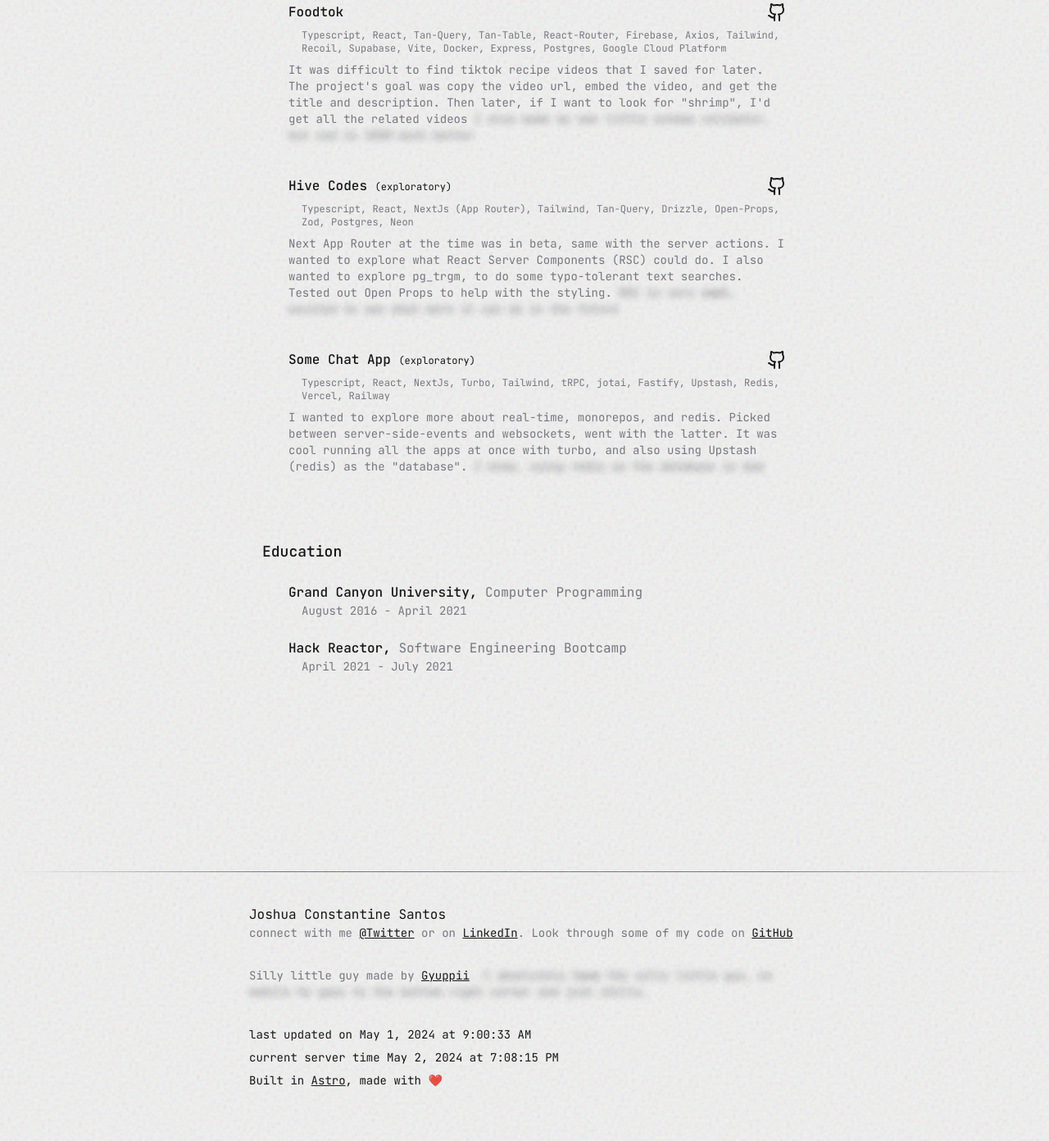
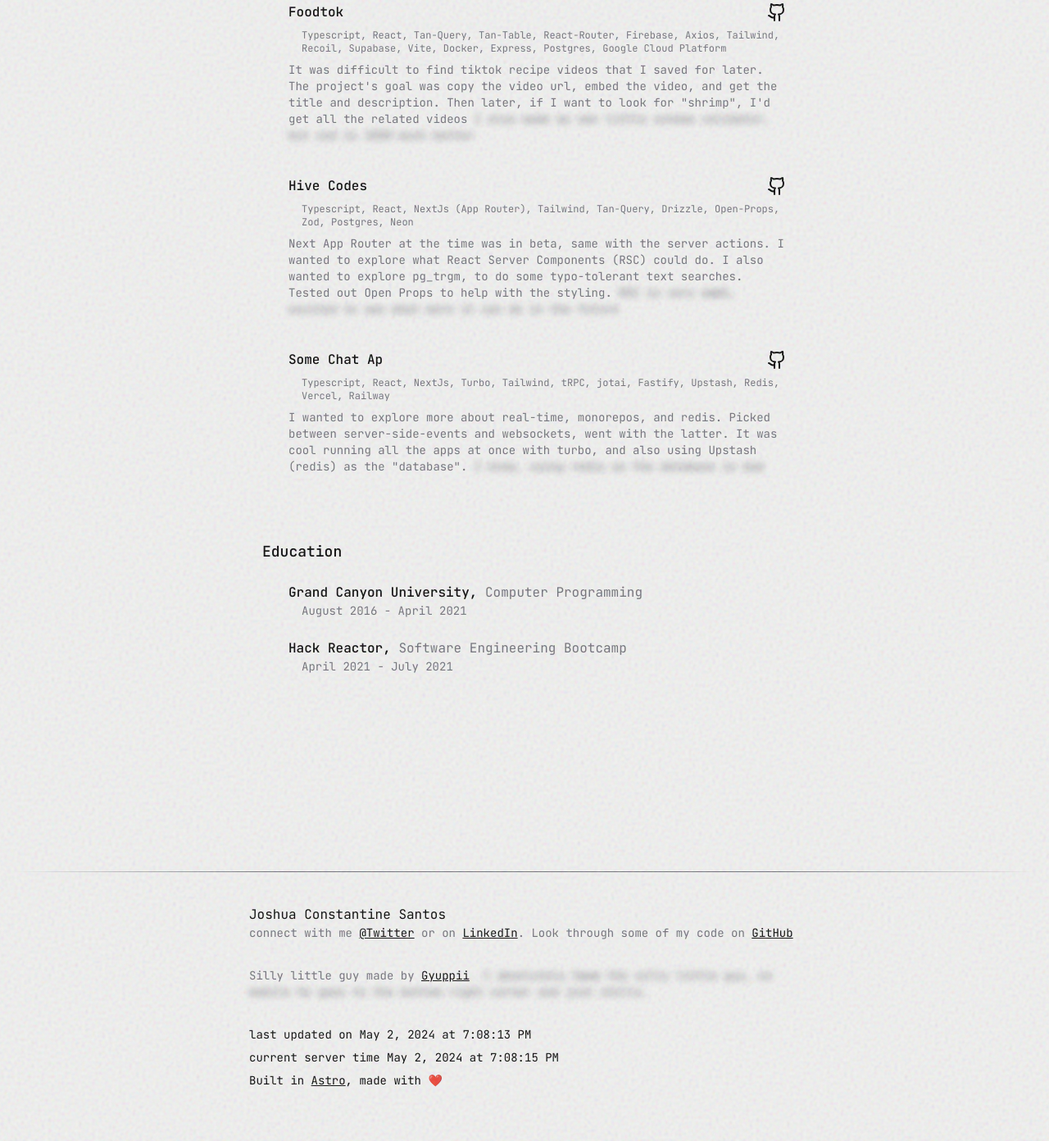
Before and after one commit to MrNiceRicee/portfolio-2024, an Astro site: page / in a window 1280 px wide. Shown: the part 1075-2467 px from the top of the page at 82% size. Built offline with nearby package versions, Linux system fonts and the light colour scheme; Astro itself is replaced by a stand-in of ours.

Commit message:
- remove: exploratory tag

```diff
--- a/src/constants/lastUpdated.ts
+++ b/src/constants/lastUpdated.ts
@@ -1 +1 @@
-export const lastUpdated = '2024-05-01T09:00:33Z';
+export const lastUpdated = '2024-05-02T19:08:13Z';
--- a/src/pages/index.astro
+++ b/src/pages/index.astro
@@ -230,9 +230,7 @@
         </li>
         <li class="flex gap-y-2 flex-col">
           <div class="flex justify-between">
-            <h3 class="font-medium">
-              Hive Codes <span class="text-xs font-normal">(exploratory)</span>
-            </h3>
+            <h3 class="font-medium">Hive Codes</h3>
             <a href="https://github.com/MrNiceRicee/hive-codes" target="_blank">
               <Github class="w-6 h-6" />
               <span class="sr-only">Hive Codes on GitHub</span>
@@ -257,11 +255,7 @@
         </li>
         <li class="flex gap-y-2 flex-col">
           <div class="flex justify-between">
-            <h3 class="font-medium">
-              Some Chat App <span class="text-xs font-normal"
-                >(exploratory)</span
-              >
-            </h3>
+            <h3 class="font-medium">Some Chat Ap</h3>
             <a
               href="https://github.com/MrNiceRicee/chatapp-monorepo"
               target="_blank"
```
